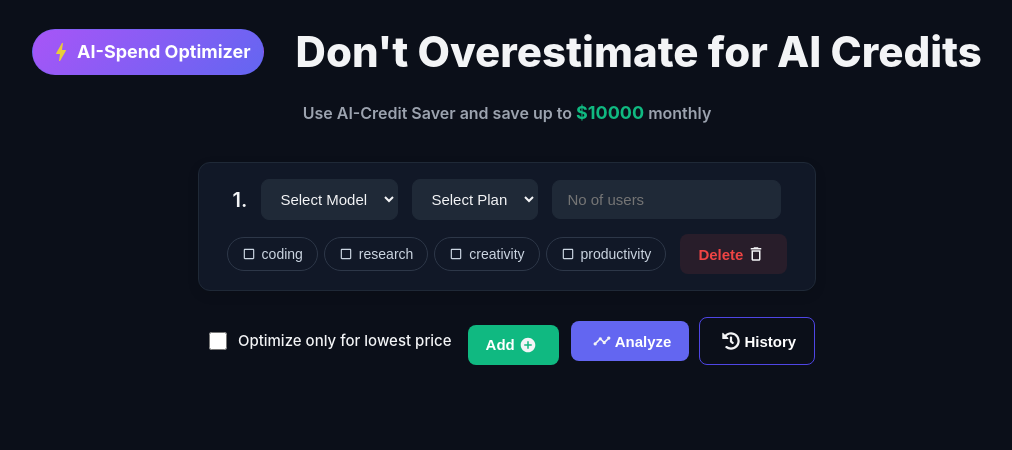
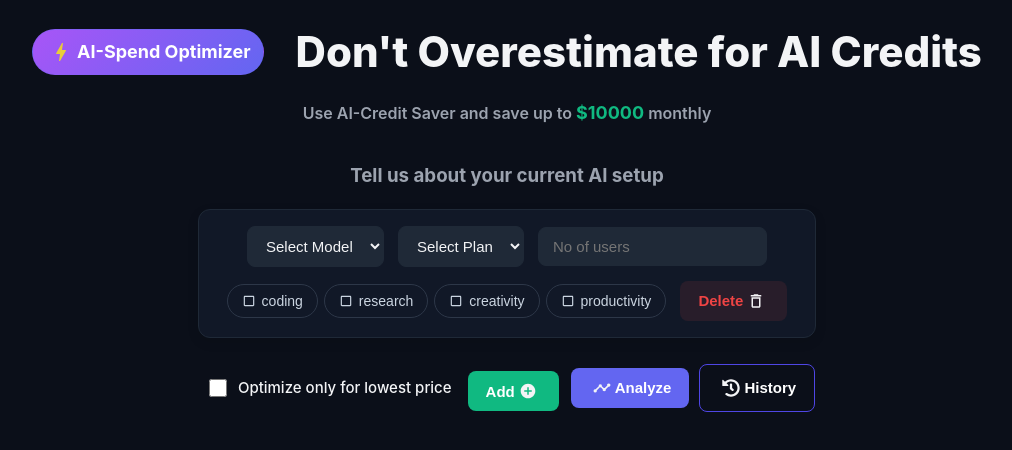
Before and after one commit to 98180883/AI-credit-Saver-, a React (Vite) app: page / in a window 1280 px wide. Shown: the top 450 px of the page, without its empty margins (133-1145 px from the left). Built offline with nearby package versions, Linux system fonts and the light colour scheme.

Commit message:
Update README.md

```diff
--- a/src/App.jsx
+++ b/src/App.jsx
@@ -191,15 +191,15 @@ async function exportPdf() {
         </h2>
       </div>
 }
+ <h3>Tell us about your current AI setup</h3>
+
       {tools.map((tool, index) => {
         const availablePlans = tool.model
           ? Object.keys(pricingData[tool.model])
           : [];
 
         return (
-
-          <div key={index} className="inputField">
-            <h3>{index + 1}.</h3>
+         <div key={index} className="inputField">
 
             <select
               value={tool.model}
@@ -262,7 +262,9 @@ async function exportPdf() {
               Delete <MdDeleteOutline className="icons"/>
             </button>
           </div>
+
         );
+
       })}
 <label className="priceLabel">
   <input
--- a/src/index.css
+++ b/src/index.css
@@ -626,7 +626,7 @@ color: var(--danger);
 }
 
 
-.recommend , currPrice, .recoPrice, .savings {
+.recommend , .currPrice, .recoPrice, .savings {
   font-size: 16px;
 
 }
```
Also changed, not shown: 1 other file (tests, documents, lock files or other folders).
